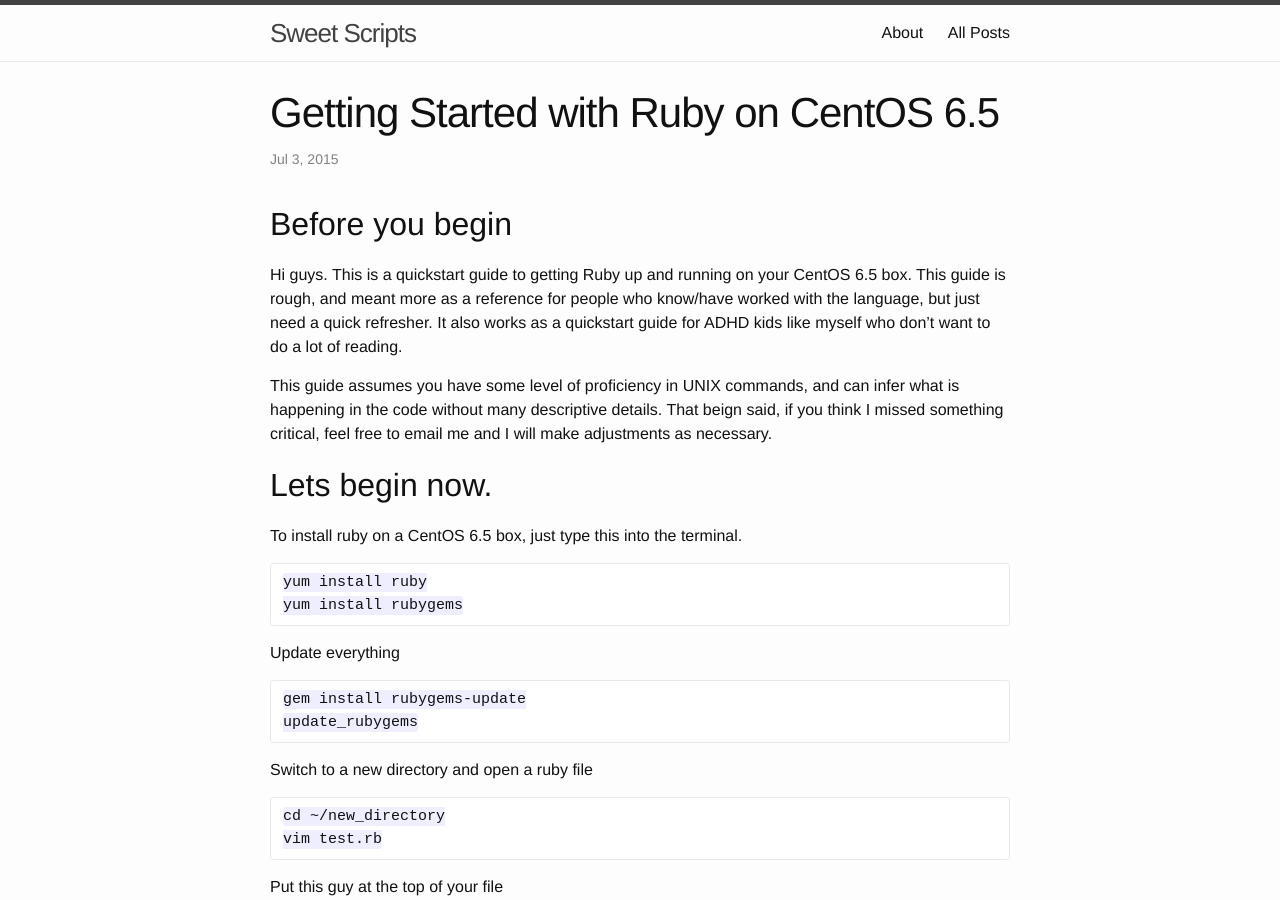
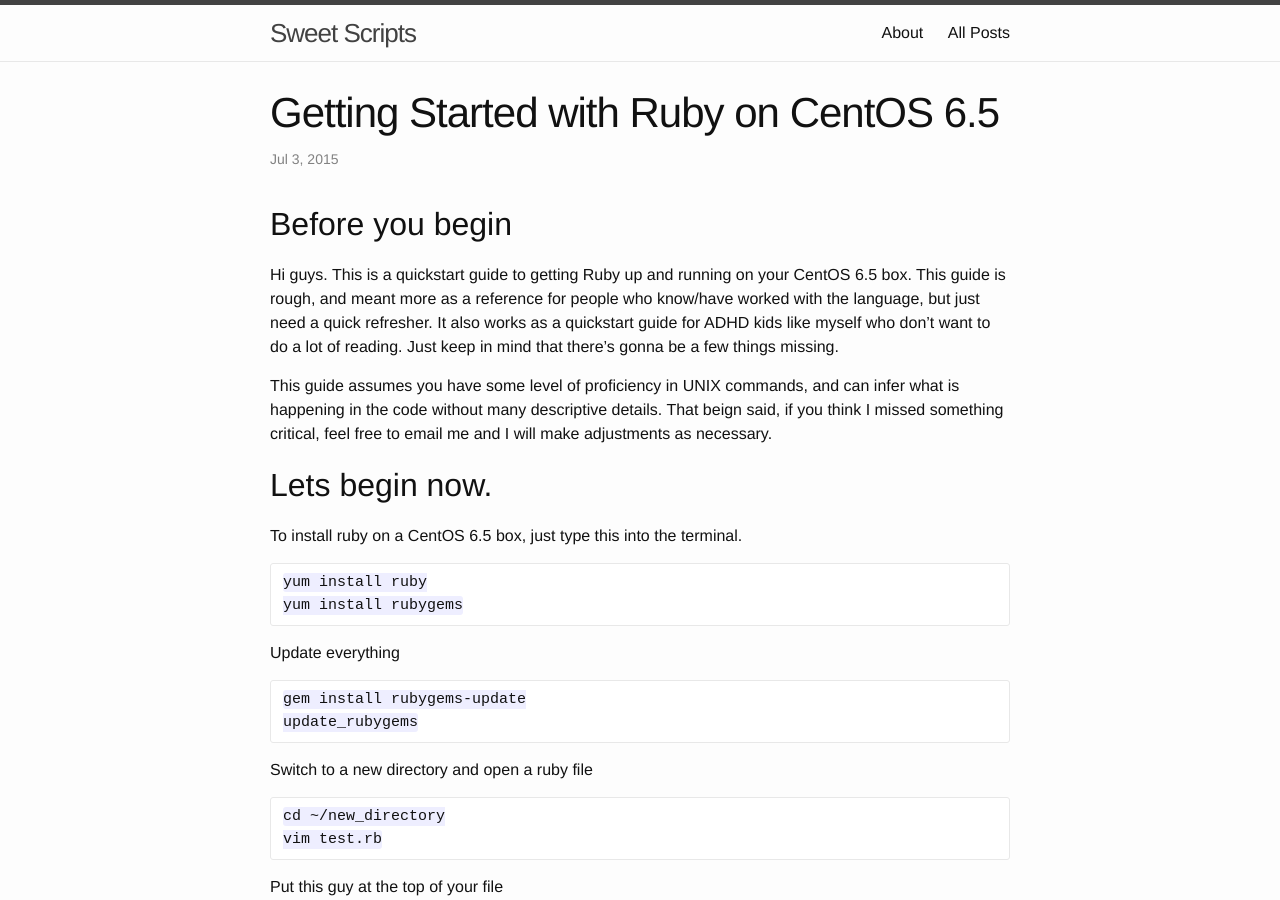
Before and after one commit to plosive/konstantinfarrell.github.io, a Jekyll site: the page built from _posts/2015-07-03-post-getting-started-with-ruby-on-centos6.5.markdown, in a window 1280 px wide and 900 px high. Built offline with Jekyll 4.4.1, drawn with Linux system fonts in a browser that asks for light colours.

Commit message:
Update blog post

```diff
--- a/_posts/2015-07-03-post-getting-started-with-ruby-on-centos6.5.markdown
+++ b/_posts/2015-07-03-post-getting-started-with-ruby-on-centos6.5.markdown
@@ -6,7 +6,7 @@ category: Quickstart
 
 ## Before you begin
 
-Hi guys. This is a quickstart guide to getting Ruby up and running on your CentOS 6.5 box. This guide is rough, and meant more as a reference for people who know/have worked with the language, but just need a quick refresher. It also works as a quickstart guide for ADHD kids like myself who don't want to do a lot of reading.
+Hi guys. This is a quickstart guide to getting Ruby up and running on your CentOS 6.5 box. This guide is rough, and meant more as a reference for people who know/have worked with the language, but just need a quick refresher. It also works as a quickstart guide for ADHD kids like myself who don't want to do a lot of reading. Just keep in mind that there's gonna be a few things missing.
 
 This guide assumes you have some level of proficiency in UNIX commands, and can infer what is happening in the code without many descriptive details. That beign said, if you think I missed something critical, feel free to email me and I will make adjustments as necessary.
 
```
Also changed, not shown: 2 other files.
